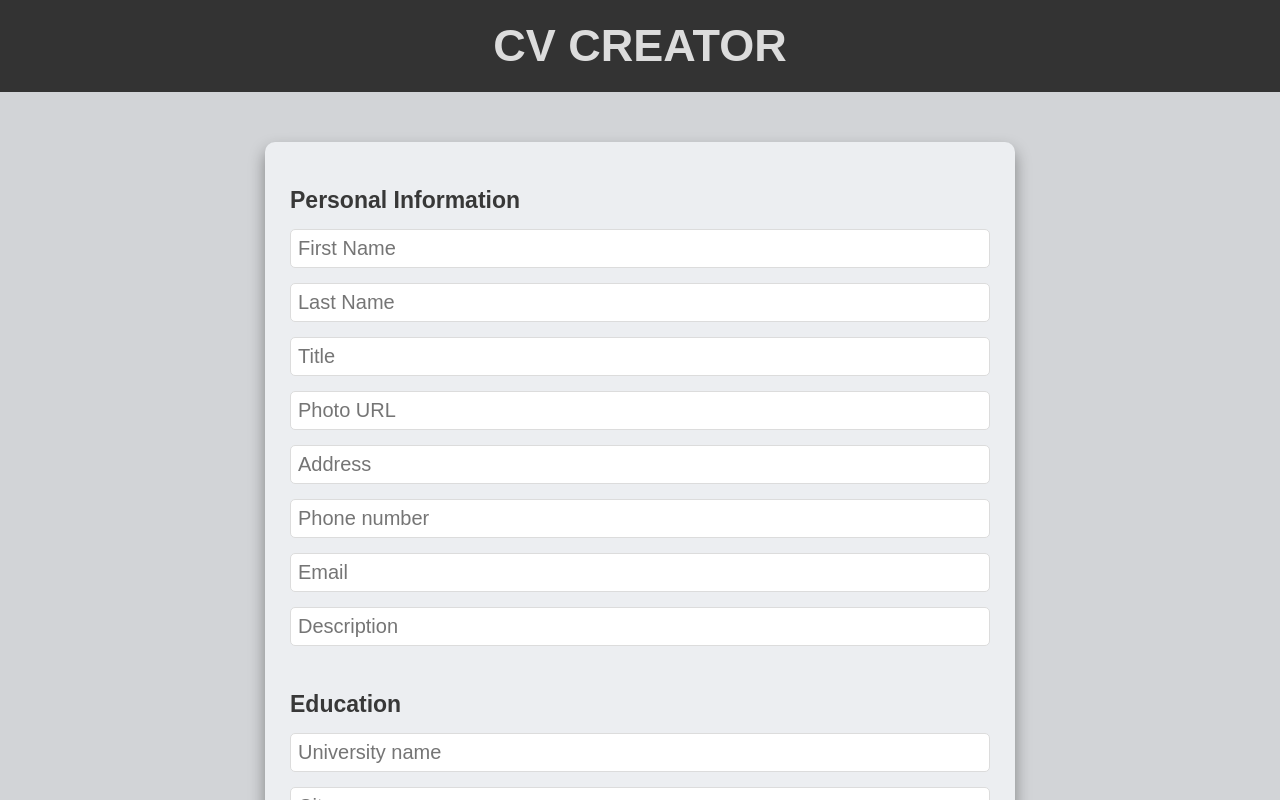
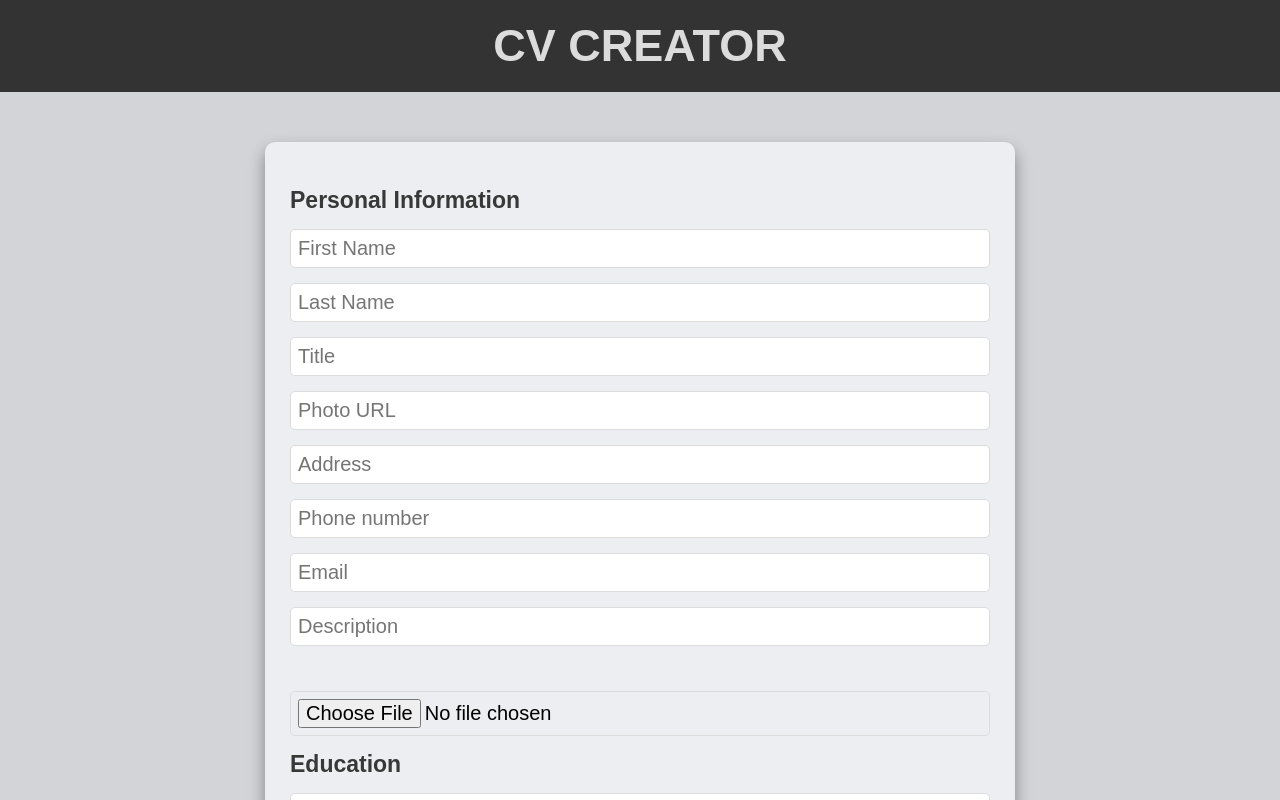
Before and after one commit to vvuckoviclazar/cv-creator, a React (Vite) app in the folder cv-creator/: page / in a window 1280 px wide. Shown: the top 800 px of the page. Built offline with nearby package versions, Linux system fonts and the light colour scheme.

Commit message:
Photo input added...

```diff
--- a/cv-creator/src/App.jsx
+++ b/cv-creator/src/App.jsx
@@ -3,6 +3,8 @@ import "./index.css";
 import Btn from "./btn.jsx";
 
 function App() {
+  const [uploadedPhoto, setUploadedPhoto] = useState("");
+
   const [cv, setCv] = useState({
     personalInfo: {
       firstName: { name: "firstName", placeholder: "First Name", value: "" },
@@ -120,6 +122,19 @@ function App() {
             />
           ))}
         </div>
+        <label className="photo">
+          <input
+            type="file"
+            accept="image/*"
+            onChange={(e) => {
+              const file = e.target.files?.[0];
+              if (file) {
+                const imageUrl = URL.createObjectURL(file);
+                setUploadedPhoto(imageUrl);
+              }
+            }}
+          />
+        </label>
 
         <h1>Education</h1>
         <ul className="education-list">
@@ -141,7 +156,6 @@ function App() {
         <Btn onClick={addEducation} variation="add">
           Add Education
         </Btn>
-
         <h1>Experience</h1>
         <ul className="experience-list">
           {cv.experience.map((exp, index) => (
@@ -162,7 +176,6 @@ function App() {
         <Btn onClick={addExperience} variation="add">
           Add Experience
         </Btn>
-
         <Btn onClick={() => setPreviewVisible(true)} variation="green">
           Preview
         </Btn>
@@ -226,6 +239,11 @@ function App() {
                 </div>
                 <div className="right">
                   <div className="details-div">
+                    <img
+                      className="img"
+                      src={uploadedPhoto || "/download.jpg"}
+                      alt="Profile"
+                    />
                     <h1 className="details-h1">Personal Details</h1>
                     <h2 className="details-h2">Address</h2>
                     <p className="details-p">{cv.personalInfo.address.value}</p>
--- a/cv-creator/src/index.css
+++ b/cv-creator/src/index.css
@@ -166,7 +166,8 @@ footer {
 .infoContainer {
   background-color: white;
   display: grid;
-  grid-template-columns: 2fr 1fr;
+  grid-template-columns: 2.1fr 0.9fr;
+  padding-bottom: 100%;
 }
 
 .right {
@@ -194,6 +195,7 @@ footer {
 .details-div {
   padding-left: 7rem;
   padding-right: 7rem;
+  padding-bottom: 100%;
 }
 
 .left {
@@ -219,3 +221,7 @@ footer {
   display: grid;
   grid-template-columns: 1fr 1fr;
 }
+
+.img {
+  width: 100%;
+}
```
Also changed, not shown: cv-creator/public/download.jpg (added).
